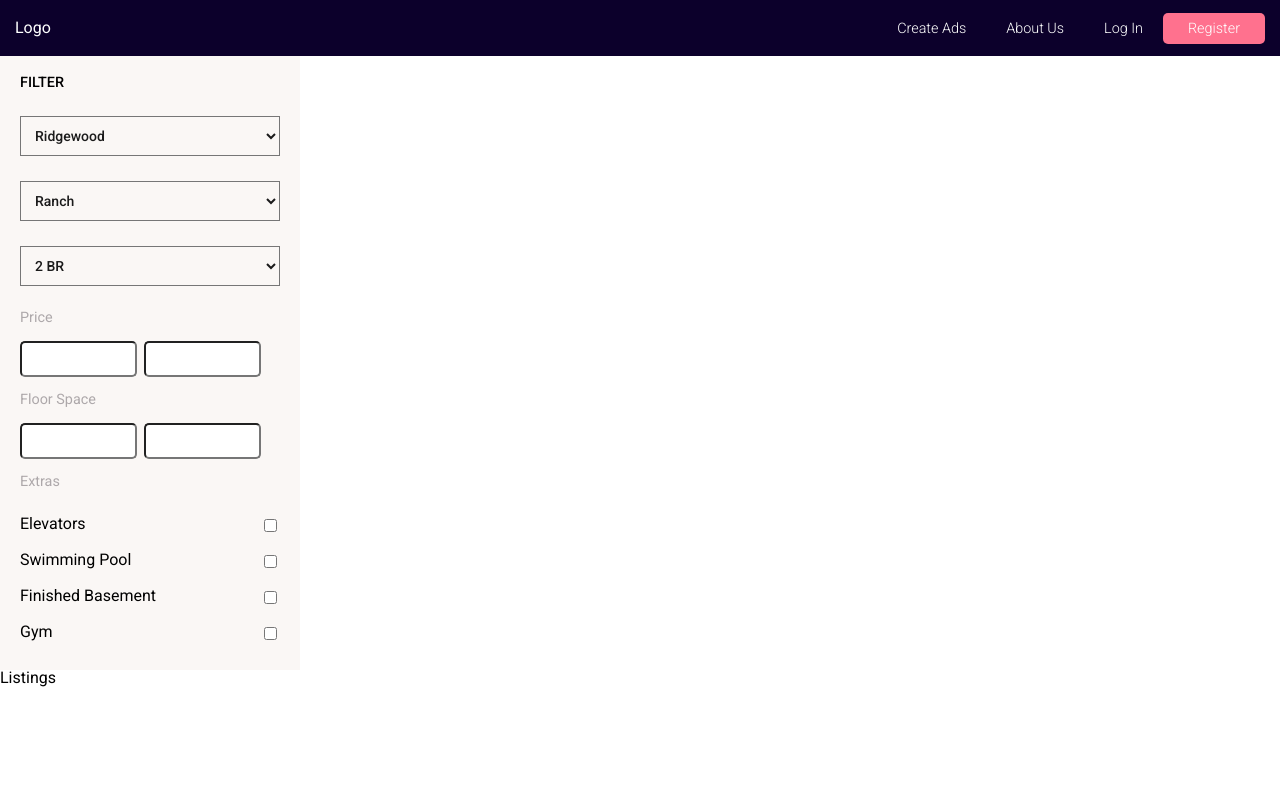
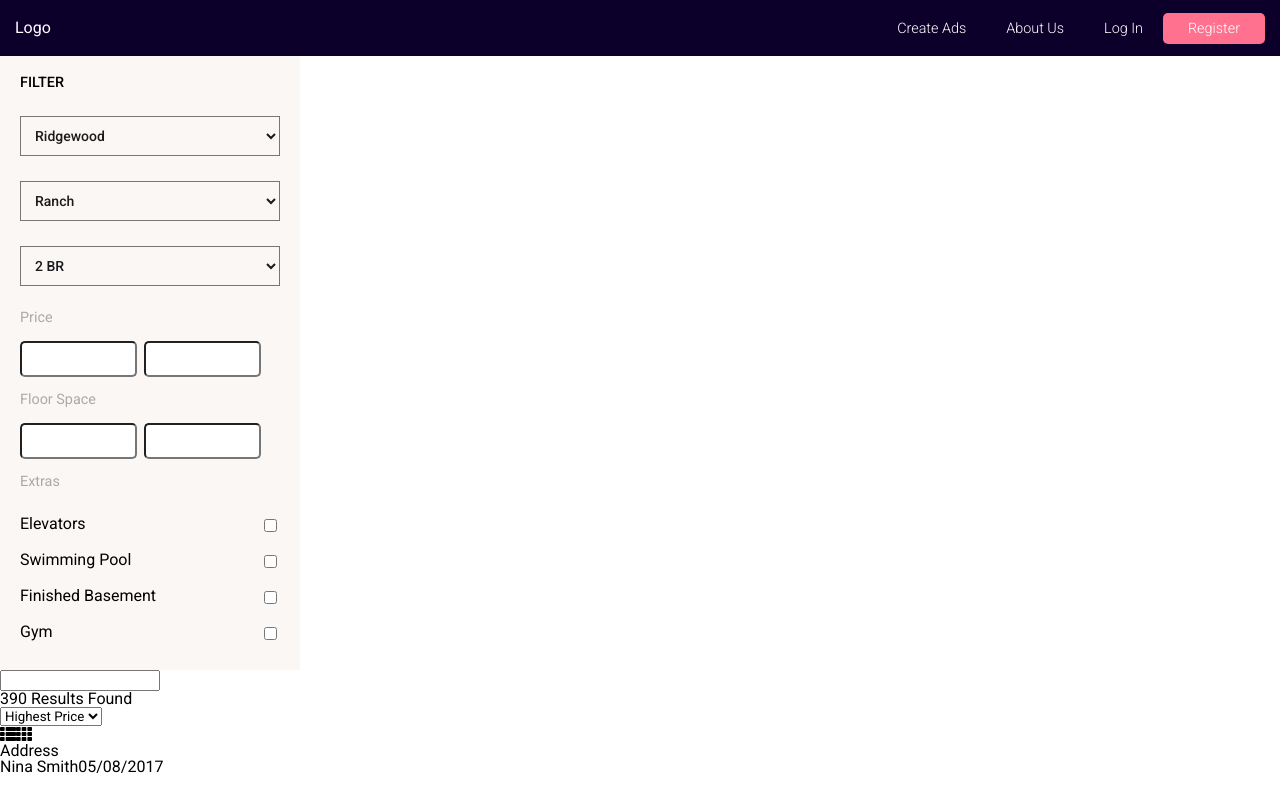
Before and after one commit to AbisaiRodriguez/react-real-estate, a React app: page / in a window 1280 px wide. Built offline with nearby package versions, Linux system fonts and the light colour scheme.

Commit message:
Laydown of the listings.js

```diff
--- a/assets/js/realEstate/Listings.js
+++ b/assets/js/realEstate/Listings.js
@@ -9,7 +9,46 @@ export default class Listings extends Component {
   }
   render () {
     return (<section className="listings">
-      Listings
+      <section className="searchArea">
+        <input type="text" name="search" />
+      </section>
+
+      <section className="sortByArea">
+        <div>
+          390 Results Found
+        </div>
+        <div className="sortOptions">
+          <select name="sortBy" className="sortBy">
+            <option value="priceAsc">Highest Price</option>
+            <option value="priceDsc">Lowest Price</option>
+          </select>
+          <div className="view">
+            <i className="fas fa-th-list"></i>
+            <i className="fas fa-th"></i>
+          </div>
+        </div>
+
+      </section>
+
+      <section className="listingsResults">
+        <div className="listing">
+          <div className="listing-img">
+            <span className="Address">Address</span>
+            <div className="details">
+              <div className="user-img"> </div>
+              <div className="user-details">
+                <span className="user-name">Nina Smith</span>
+                <span className="post-date">05/08/2017</span>
+
+              </div>
+            </div>
+          </div>
+        </div>
+      </section>
+
+      <section className="pagination">
+
+      </section>
   </section>)
   }
 }
--- a/assets/sass/_content-area.scss
+++ b/assets/sass/_content-area.scss
@@ -56,3 +56,7 @@
         }
     }
 }
+
+#listings {
+
+}
--- a/public/index.html
+++ b/public/index.html
@@ -6,6 +6,8 @@
     <meta name="viewport" content="width=device-width, initial-scale=1">
     <link rel="stylesheet" href="/css/main.css">
     <script async defer src="https://buttons.github.io/buttons.js"></script>
+    <link rel="stylesheet" href="https://use.fontawesome.com/releases/v5.10.0/css/all.css"
+    integrity="sha384-0c38nfCMzF8w8DBI+9nTWzApOpr1z0WuyswL4y6x/2ZTtmj/Ki5TedKeUcFusC/k" crossorigin="anonymous">
   </head>
   <body>
     <div id="app"></div>
--- a/public/js/components/realEstate.js
+++ b/public/js/components/realEstate.js
@@ -290,7 +290,85 @@ var Listings = function (_Component) {
       return _react2.default.createElement(
         'section',
         { className: 'listings' },
-        'Listings'
+        _react2.default.createElement(
+          'section',
+          { className: 'searchArea' },
+          _react2.default.createElement('input', { type: 'text', name: 'search' })
+        ),
+        _react2.default.createElement(
+          'section',
+          { className: 'sortByArea' },
+          _react2.default.createElement(
+            'div',
+            null,
+            '390 Results Found'
+          ),
+          _react2.default.createElement(
+            'div',
+            { className: 'sortOptions' },
+            _react2.default.createElement(
+              'select',
+              { name: 'sortBy', className: 'sortBy' },
+              _react2.default.createElement(
+                'option',
+                { value: 'priceAsc' },
+                'Highest Price'
+              ),
+              _react2.default.createElement(
+                'option',
+                { value: 'priceDsc' },
+                'Lowest Price'
+              )
+            ),
+            _react2.default.createElement(
+              'div',
+              { className: 'view' },
+              _react2.default.createElement('i', { className: 'fas fa-th-list' }),
+              _react2.default.createElement('i', { className: 'fas fa-th' })
+            )
+          )
+        ),
+        _react2.default.createElement(
+          'section',
+          { className: 'listingsResults' },
+          _react2.default.createElement(
+            'div',
+            { className: 'listing' },
+            _react2.default.createElement(
+              'div',
+              { className: 'listing-img' },
+              _react2.default.createElement(
+                'span',
+                { className: 'Address' },
+                'Address'
+              ),
+              _react2.default.createElement(
+                'div',
+                { className: 'details' },
+                _react2.default.createElement(
+                  'div',
+                  { className: 'user-img' },
+                  ' '
+                ),
+                _react2.default.createElement(
+                  'div',
+                  { className: 'user-details' },
+                  _react2.default.createElement(
+                    'span',
+                    { className: 'user-name' },
+                    'Nina Smith'
+                  ),
+                  _react2.default.createElement(
+                    'span',
+                    { className: 'post-date' },
+                    '05/08/2017'
+                  )
+                )
+              )
+            )
+          )
+        ),
+        _react2.default.createElement('section', { className: 'pagination' })
       );
     }
   }]);
```
